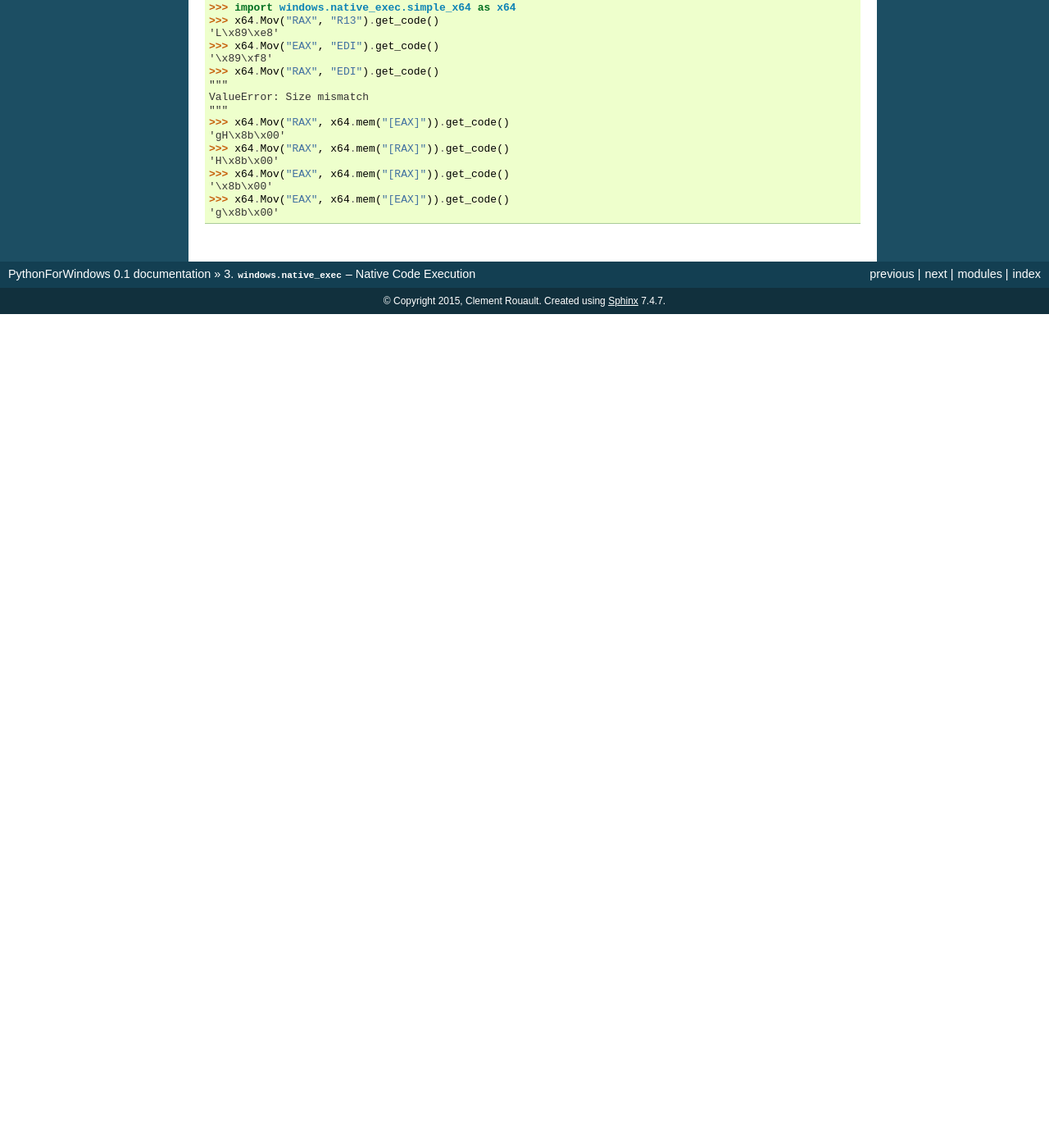
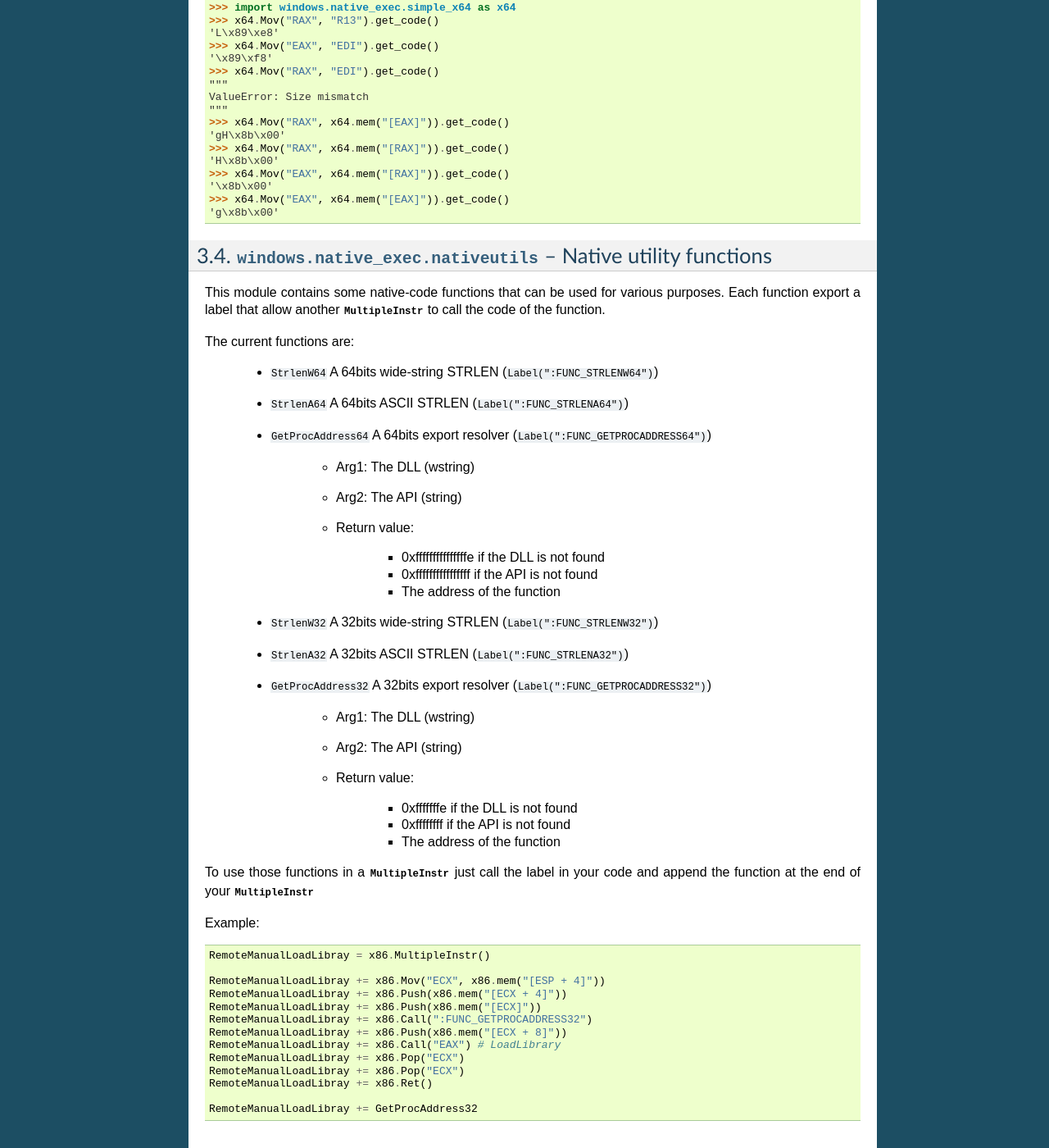
Before and after one commit to hakril/PythonForWindows, a Sphinx documentation site: the page built from doc/source/native_exec.rst, in a window 1280 px wide and 1400 px high, scrolled down 3131 px. Shown: the whole window at 82% size. Built offline with Sphinx 7.4.7, drawn with Linux system fonts in a browser that asks for light colours; before the commit the page ends 3514 px from its top, so only the background shows below that; some of the changed text lies outside the part shown.

```diff
--- a/doc/source/index.rst
+++ b/doc/source/index.rst
@@ -4,7 +4,7 @@
    contain the root `toctree` directive.
 
 Welcome to PythonForWindows's documentation!
-=====================================
+============================================
 
 Contents:
 
--- a/doc/source/native_exec.rst
+++ b/doc/source/native_exec.rst
@@ -178,3 +178,59 @@ Demo::
     '\x8b\x00'
     >>> x64.Mov("EAX", x64.mem("[EAX]")).get_code()
     'g\x8b\x00'
+
+
+
+:mod:`windows.native_exec.nativeutils` -- Native utility functions
+""""""""""""""""""""""""""""""""""""""""""""""""""""""""""""""""""
+
+.. module:: windows.native_exec.nativeutils
+
+This module contains some native-code functions that can be used for various purposes.
+Each function export a label that allow another :class:`MultipleInstr` to call the code of the function.
+
+The current functions are:
+
+    * ``StrlenW64`` A 64bits wide-string STRLEN (``Label(":FUNC_STRLENW64")``)
+    * ``StrlenA64`` A 64bits ASCII STRLEN (``Label(":FUNC_STRLENA64")``)
+    * ``GetProcAddress64`` A 64bits export resolver (``Label(":FUNC_GETPROCADDRESS64")``)
+
+        * Arg1: The DLL (wstring)
+        * Arg2: The API (string)
+        * Return value:
+
+            * 0xfffffffffffffffe if the DLL is not found
+            * 0xffffffffffffffff if the API is not found
+            * The address of the function
+
+    * ``StrlenW32`` A 32bits wide-string STRLEN (``Label(":FUNC_STRLENW32")``)
+    * ``StrlenA32`` A 32bits ASCII STRLEN (``Label(":FUNC_STRLENA32")``)
+    * ``GetProcAddress32`` A 32bits export resolver (``Label(":FUNC_GETPROCADDRESS32")``)
+
+        * Arg1: The DLL (wstring)
+        * Arg2: The API (string)
+        * Return value:
+
+            * 0xfffffffe if the DLL is not found
+            * 0xffffffff if the API is not found
+            * The address of the function
+
+To use those functions in a :class:`MultipleInstr` just call the label in your code and append the function at
+the end of your :class:`MultipleInstr`
+
+
+Example::
+
+        RemoteManualLoadLibray = x86.MultipleInstr()
+
+        RemoteManualLoadLibray += x86.Mov("ECX", x86.mem("[ESP + 4]"))
+        RemoteManualLoadLibray += x86.Push(x86.mem("[ECX + 4]"))
+        RemoteManualLoadLibray += x86.Push(x86.mem("[ECX]"))
+        RemoteManualLoadLibray += x86.Call(":FUNC_GETPROCADDRESS32")
+        RemoteManualLoadLibray += x86.Push(x86.mem("[ECX + 8]"))
+        RemoteManualLoadLibray += x86.Call("EAX") # LoadLibrary
+        RemoteManualLoadLibray += x86.Pop("ECX")
+        RemoteManualLoadLibray += x86.Pop("ECX")
+        RemoteManualLoadLibray += x86.Ret()
+
+        RemoteManualLoadLibray += GetProcAddress32
--- a/doc/source/various.rst
+++ b/doc/source/various.rst
@@ -10,6 +10,7 @@ This sections describes them by group of relation.
     :maxdepth: 3
 
     process.rst
+    exception.rst
     registry.rst
     network.rst
     com.rst
```
Also changed, not shown: other parts of doc/source/index.rst (+1 -0 lines), doc/source/debug.rst (added, +46 -0 lines), doc/source/exception.rst (added, +96 -0 lines), doc/source/process.rst (+7 -0 lines), doc/source/sample.rst (+94 -0 lines), 3 other files.
